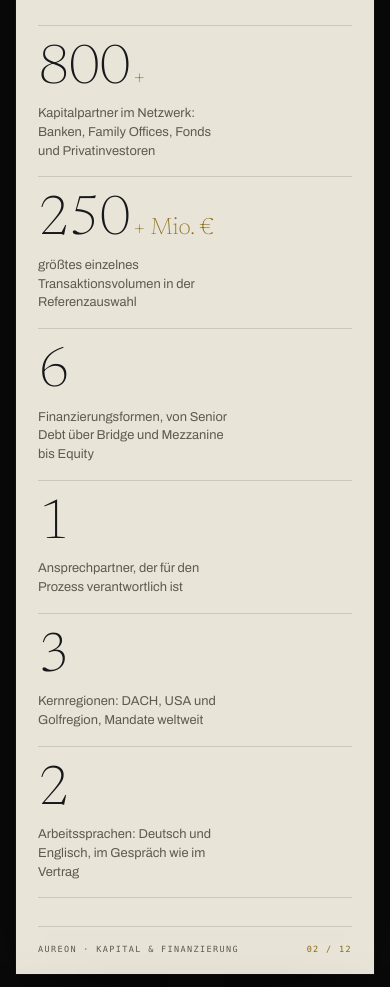
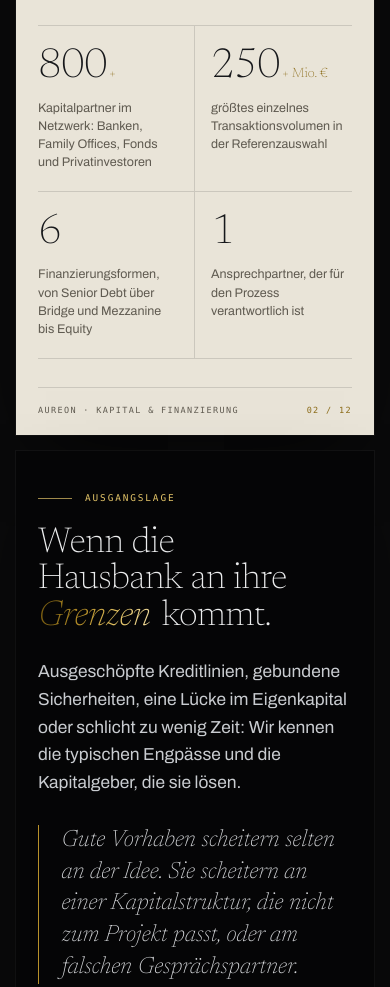
Before and after one commit to dmdodge15-tech/Aureon-Website, a plain HTML site: page site/de/expose-kapital.html in a window 390 px wide. Shown: the part 1679-2666 px from the top of the page. Drawn offline with Linux system fonts and the light colour scheme; a web font is replaced by a local one.

Commit message:
Exposé: Kennzahlen auf vier reduziert, größer, auch mobil 2x2, PDFs neu
Co-Authored-By: Claude Opus 5.5 <noreply@anthropic.com>

```diff
--- a/site/de/expose-kapital.html
+++ b/site/de/expose-kapital.html
@@ -91,6 +91,10 @@ p{margin:0}
 .fig .v{font-family:var(--disp);font-weight:200;font-size:calc(var(--u)*50);line-height:1;letter-spacing:-.02em;color:var(--text)}
 .fig .v small{font-size:.42em;letter-spacing:0;color:var(--g-ink);margin-left:.15em}
 .fig .k{font-size:calc(var(--u)*11.5);color:var(--muted);line-height:1.45;max-width:26ch}
+.fig{padding:calc(var(--u)*34) 0 calc(var(--u)*32);gap:calc(var(--u)*10)}
+.fig .v{font-size:calc(var(--u)*68);white-space:nowrap}
+.fig .v small{font-size:.32em}
+.fig .k{font-size:calc(var(--u)*12.5);max-width:24ch}
 .checks{list-style:none;margin:calc(var(--u)*6) 0 0;padding:0;display:flex;flex-direction:column;gap:calc(var(--u)*9)}
 .checks li{display:grid;grid-template-columns:calc(var(--u)*22) 1fr;font-size:calc(var(--u)*13);line-height:1.45}
 .checks li::before{content:"";width:calc(var(--u)*9);height:calc(var(--u)*9);margin-top:calc(var(--u)*5);transform:rotate(45deg);background:var(--grad)}
@@ -290,8 +294,11 @@ h2{font-size:calc(var(--u)*62)}
   .funder + .funder{border-top-color:var(--edge-l)}
   .sit,.funder{padding:18px 0}
   .inst,.why-item{padding:18px 0!important;border-left:0!important;border-bottom:1px solid var(--edge-d)!important}
-  .figs{grid-template-columns:1fr}
-  .fig:nth-child(odd),.fig:nth-child(even){padding:16px 0;border-right:0}
+  .figs{grid-template-columns:1fr 1fr}
+  .fig:nth-child(odd){padding:20px 14px 20px 0;border-right:1px solid var(--edge-l)}
+  .fig:nth-child(even){padding:20px 0 20px 16px;border-right:0}
+  .fig .v{font-size:42px}
+  .fig .k{font-size:12.5px}
   .stack-fig{height:420px}
   .layer{grid-template-columns:1fr;gap:6px}
   .tx-vol{grid-template-rows:auto}
@@ -410,8 +417,6 @@ body{padding-top:84px}
         <div class="fig"><div class="v num">250<small>+ Mio. €</small></div><div class="k">größtes einzelnes Transaktionsvolumen in der Referenzauswahl</div></div>
         <div class="fig"><div class="v num">6</div><div class="k">Finanzierungsformen, von Senior Debt über Bridge und Mezzanine bis Equity</div></div>
         <div class="fig"><div class="v num">1</div><div class="k">Ansprechpartner, der für den Prozess verantwortlich ist</div></div>
-        <div class="fig"><div class="v num">3</div><div class="k">Kernregionen: DACH, USA und Golfregion, Mandate weltweit</div></div>
-        <div class="fig"><div class="v num">2</div><div class="k">Arbeitssprachen: Deutsch und Englisch, im Gespräch wie im Vertrag</div></div>
       </div>
     </div>
   </div>
```
Also changed, not shown: site/en/expose-capital.html (+9 -4 lines), 2 other files.
